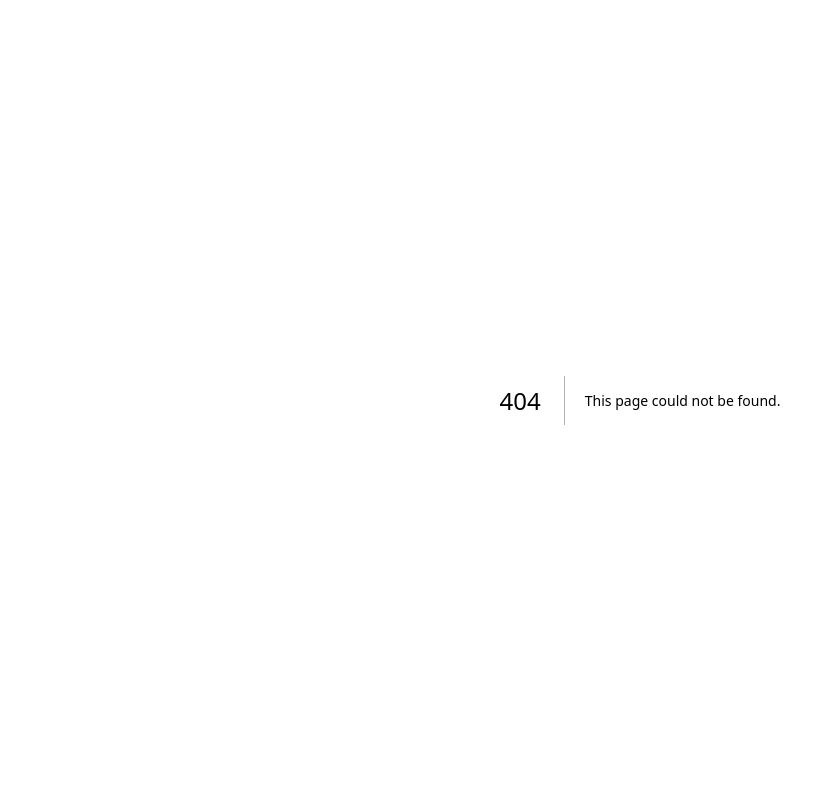
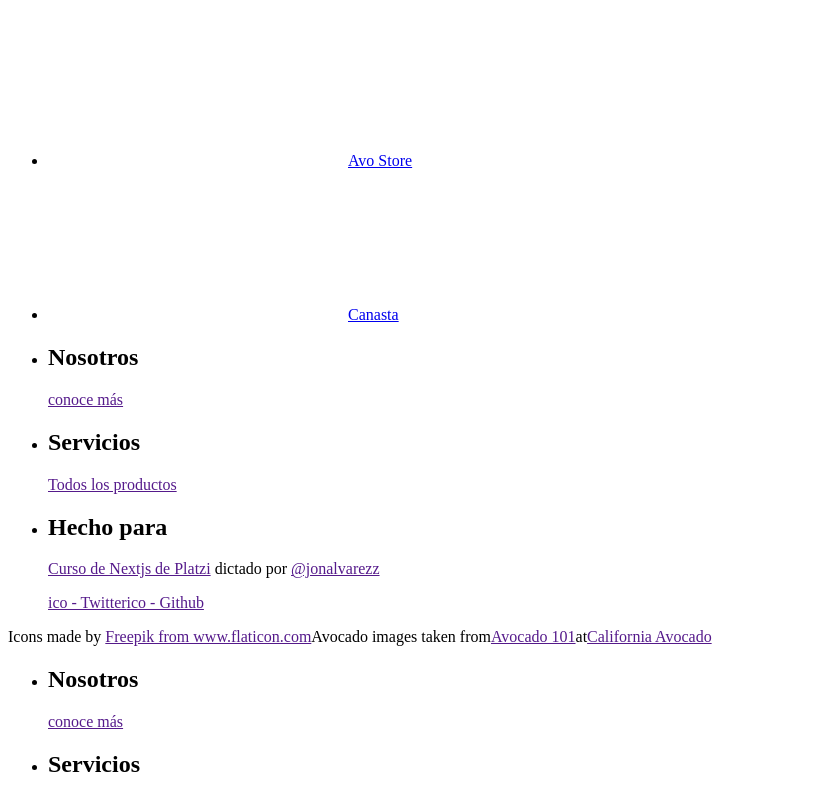
Before and after one commit to AgustinStringa/avo-store-platzi, a Next.js app: page /components/Footer in a window 1280 px wide. Before the commit this address had no page. Shown: the top 798 px of the page, without its empty margins (0-834 px from the left). Built offline with nearby package versions, Linux system fonts and the light colour scheme.

Commit message:
Making Layout

```diff
--- a/pages/_app.js
+++ b/pages/_app.js
@@ -1,3 +1,6 @@
+import Layout from "./Containers/Layout/Layout"
 export default function MyApp({ Component, pageProps }) {
-    return <Component {...pageProps} />
+    return <Layout>
+        <Component {...pageProps} />
+    </Layout>
 }
--- /dev/null
+++ b/pages/components/Footer.jsx
@@ -0,0 +1,47 @@
+import React from 'react'
+
+const Footer = () => {
+    return (
+        <footer className='site-footer'>
+            <nav>
+                <ul>
+                    <li>
+                        <h2>Nosotros</h2>
+                        <a href="">conoce más</a>
+                    </li>
+                    <li>
+                        <h2>Servicios</h2>
+                        <a href="">Todos los productos</a>
+                    </li>
+                    <li>
+                        <h2>Hecho para</h2>
+                        <p>
+                            <a href="">Curso de Nextjs de Platzi</a> dictado por <a href="">@jonalvarezz</a>
+                        </p>
+                        <div>
+                            <a href="">ico - Twitter</a>
+                            <a href="">ico - Github</a>
+                        </div>
+                    </li>
+                </ul>
+                <div>
+                    <p>
+                        Icons made by <a href="">
+                            Freepik from www.flaticon.com
+                        </a>
+                        Avocado images taken from
+                        <a href="">
+                            Avocado 101
+                        </a>
+                        at
+                        <a href="">
+                            California Avocado
+                        </a>
+                    </p>
+                </div>
+            </nav>
+        </footer>
+    )
+}
+
+export default Footer
--- /dev/null
+++ b/pages/components/Header.jsx
@@ -0,0 +1,26 @@
+import React from 'react'
+
+const Header = () => {
+  return (
+    <header className='site-header'>
+      <nav>
+        <ul>
+          <li>
+            <a href="/" className='home-link'>
+              <svg></svg>
+              Avo Store
+            </a>
+          </li>
+          <li>
+            <a href="/cart" className='cart-link'>
+              <svg></svg>
+              Canasta
+            </a>
+          </li>
+        </ul>
+      </nav>
+    </header>
+  )
+}
+
+export default Header
--- /dev/null
+++ b/pages/containers/Layout/Layout.jsx
@@ -0,0 +1,17 @@
+import React from 'react'
+import Header from '../../components/Header'
+import Footer from '../../components/Footer'
+const Layout = ({children}) => {
+  return (
+    <div>
+        <Header/>
+        <main>
+        {children}
+        </main>
+        <Footer/>
+
+    </div>
+  )
+}
+
+export default Layout
```
